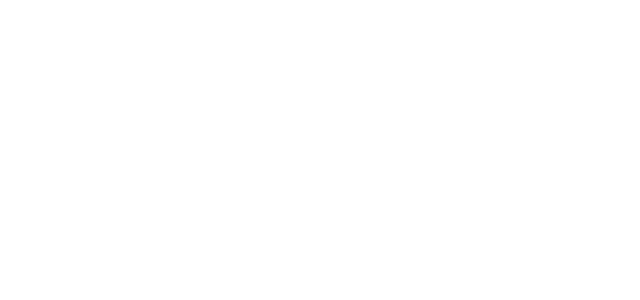
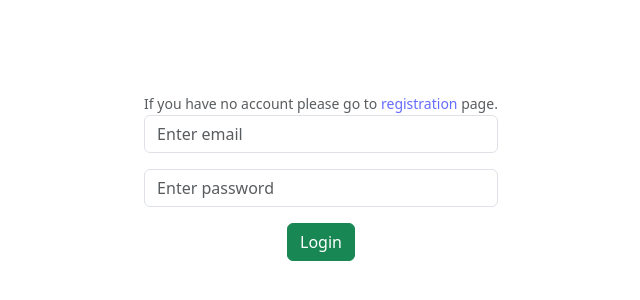
Before and after one commit to KindDeedsMaster/PhotoRatingApp, a React (Vite) app in the folder frontend/: page /login in a window 1280 px wide. Before the commit this address had no page. Shown: the part 224-524 px from the top of the page, without its empty margins (319-959 px from the left). Built offline with nearby package versions, Linux system fonts and the light colour scheme.

Commit message:
frontend login-logout created

```diff
--- a/frontend/src/App.jsx
+++ b/frontend/src/App.jsx
@@ -5,6 +5,8 @@
 import Test from "./Test";
 import Registration from "./pages/Authentication/Registration";
 import Home from "./pages/Home/Home";
+import Login from "./pages/Authentication/Login";
+import Logout from "./pages/Authentication/Logout";
 
 function App() {
   return (
@@ -12,6 +14,8 @@
       <Routes>
         <Route path="/" element={<Home />} />
         <Route path="/home" element={<Home />} />
+        <Route path="/login" element={<Login />} />
+        <Route path="/logout" element={<Logout />} />
         <Route path="testing" element={<TestingComponent />} />
         <Route path="/test" element={<Test />} />
         <Route path="/register" element={<Registration />} />
--- a/frontend/src/Test.jsx
+++ b/frontend/src/Test.jsx
@@ -4,7 +4,7 @@
 
 const Test = () => {
     const[data, seData] = useState(null);
-    localStorage.setItem("jwtToken", "");
+
     useEffect(() => {
 
     const getData = async() => {
--- /dev/null
+++ b/frontend/src/pages/Authentication/Login.jsx
@@ -0,0 +1,76 @@
+import axios from "axios";
+import { useState } from "react";
+import { Button, Form } from "react-bootstrap";
+import { useNavigate } from "react-router-dom";
+
+const Login = () => {
+  const navigate = useNavigate();
+  const [formData, setFormData] = useState({
+    email: "",
+    password: "",
+  });
+  const [errorMessage, setErrorMessage] = useState("");
+
+  const handleForm = (event) => {
+    const { name, value } = event.target;
+    setFormData((prevData) => ({
+      ...prevData,
+      [name]: value,
+    }));
+  };
+  const authenticateUser = (event) => {
+    event.preventDefault();
+    axios
+      .post("http://localhost:8080/api/v1/auth/authenticate", {
+        email: formData.email,
+        password: formData.password,
+      })
+      .then((response) => {
+        const token = response.data.token;
+        localStorage.setItem("jwtToken", token);
+        console.log(response);
+        alert("success");
+        navigate("/");
+      })
+      .catch((error) => {
+        setErrorMessage(error.response.data.detail);
+        console.log("error message:  ", errorMessage);
+        console.log(error.response.data.detail);
+        console.log("token error", token);
+      });
+  };
+
+  return (
+    <Form onSubmit={authenticateUser}>
+      <Form.Text className="text-muted">
+        If you have no account please go to <a href="/register">registration</a>{" "}
+        page.
+      </Form.Text>
+      <Form.Group className="mb-3" controlId="formEmail">
+        <Form.Control
+          type="email"
+          placeholder="Enter email"
+          name="email"
+          onChange={handleForm}
+          required
+        />
+      </Form.Group>
+      <Form.Group className="mb-3" controlId="formPassword">
+        <Form.Control
+          type="password"
+          placeholder="Enter password"
+          name="password"
+          onChange={handleForm}
+          required
+        />
+      </Form.Group>
+
+      <Button variant="success" type="submit">
+        Login
+      </Button>
+      {errorMessage && <div style={{ color: "red" }}>{errorMessage}</div>}
+    </Form>
+  );
+};
+
+export default Login;
--- /dev/null
+++ b/frontend/src/pages/Authentication/Logout.jsx
@@ -0,0 +1,8 @@
+const Logout = () => {
+    console.log(localStorage.getItem("jwtToken"));
+    localStorage.removeItem("jwtToken");
+
+    console.log(localStorage.getItem("jwtToken"));
+  };
+
+  export default Logout;
--- a/frontend/src/pages/Authentication/Registration.jsx
+++ b/frontend/src/pages/Authentication/Registration.jsx
@@ -38,7 +38,7 @@
       })
       .then((response) => {
         alert("user created");
-        navigate("/");
+        navigate("/login");
       })
       .catch((error) => {
         setErrorMessage(error.response.data.detail);
```
Also changed, not shown: 2 other files (tests, documents, lock files or other folders).
